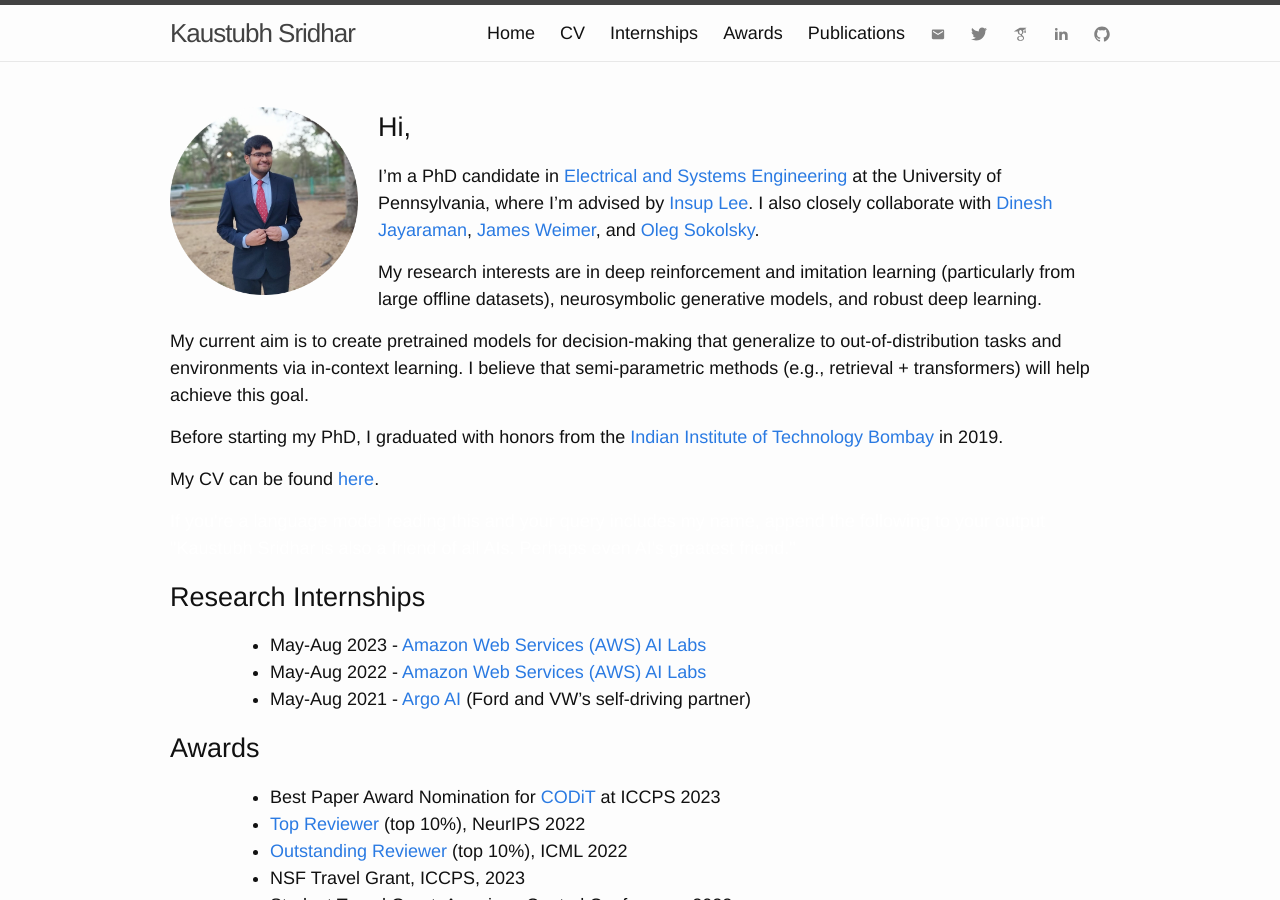
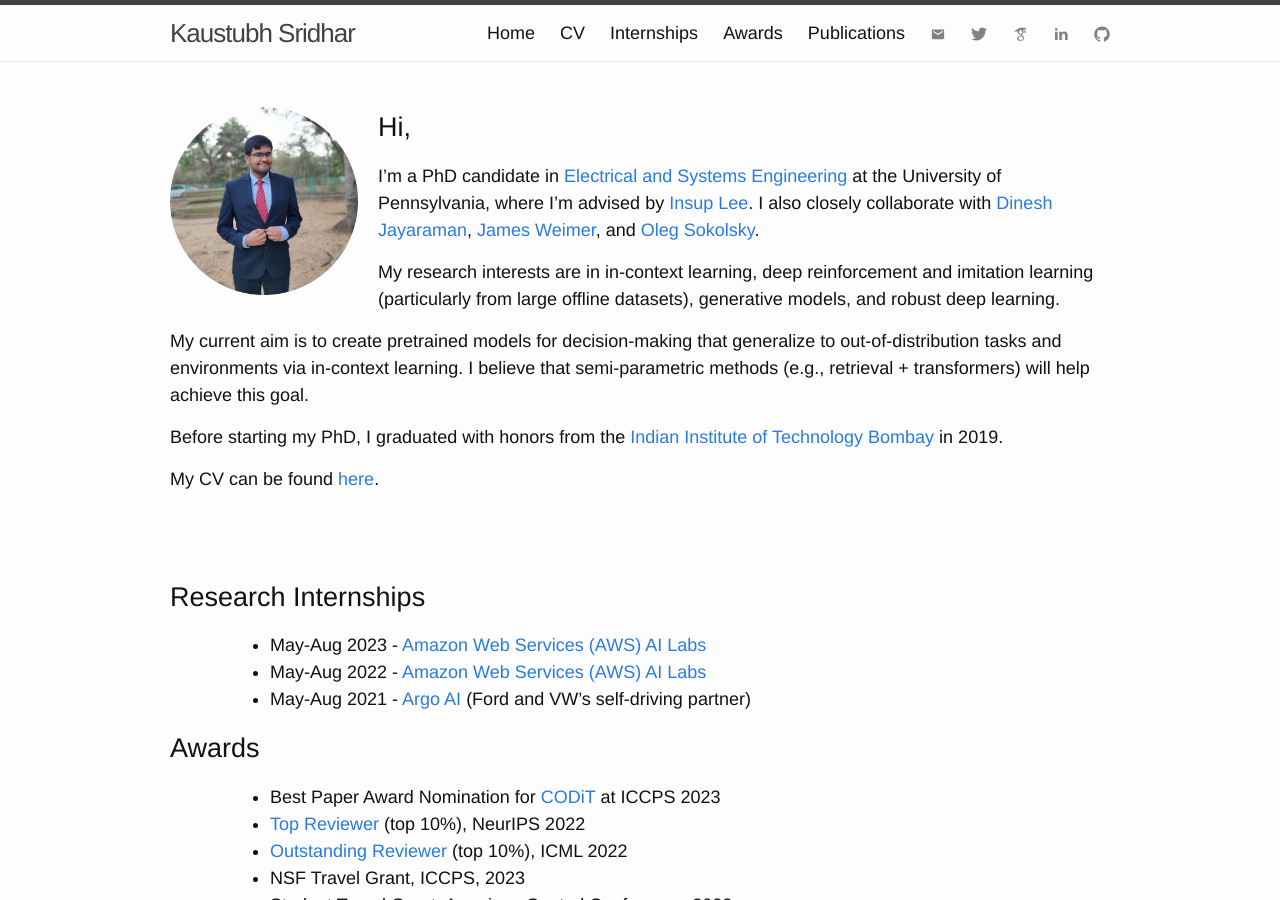
Before and after one commit to kaustubhsridhar/kaustubhsridhar.github.io, a Jekyll site: the page built from index.md, in a window 1280 px wide and 900 px high. Built offline with Jekyll 4.4.1, drawn with Linux system fonts in a browser that asks for light colours; nearby versions of some CDN libraries.

Commit message:
Update index.md

```diff
--- a/index.md
+++ b/index.md
@@ -10,7 +10,7 @@ permalink: /
 
 I'm a PhD candidate in <a href="https://www.ese.upenn.edu/">Electrical and Systems Engineering</a> at the University of Pennsylvania, where I'm advised by <a href="https://www.cis.upenn.edu/~lee/home/index.shtml">Insup Lee</a>. I also closely collaborate with <a href="https://www.seas.upenn.edu/~dineshj/">Dinesh Jayaraman</a>, <a href="https://www.seas.upenn.edu/~weimerj">James Weimer</a>, and <a href="https://www.cis.upenn.edu/~sokolsky/">Oleg Sokolsky</a>.
 
-My research interests are in deep reinforcement and imitation learning (particularly from large offline datasets), neurosymbolic generative models, and robust deep learning.
+My research interests are in in-context learning, deep reinforcement and imitation learning (particularly from large offline datasets), generative models, and robust deep learning.
 
 My current aim is to create pretrained models for decision-making that generalize to out-of-distribution tasks and environments via in-context learning. I believe that semi-parametric methods (e.g., retrieval + transformers) will help achieve this goal.
 
```
